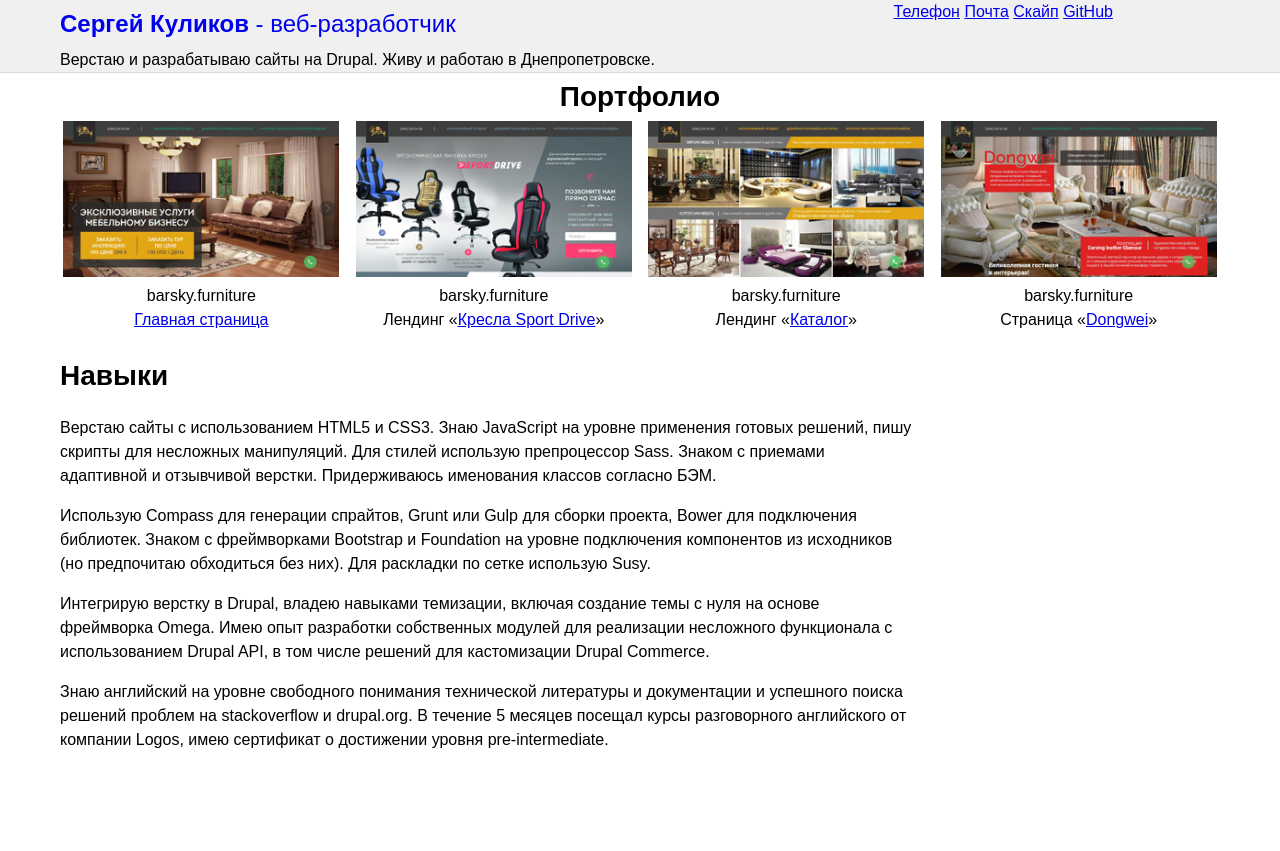
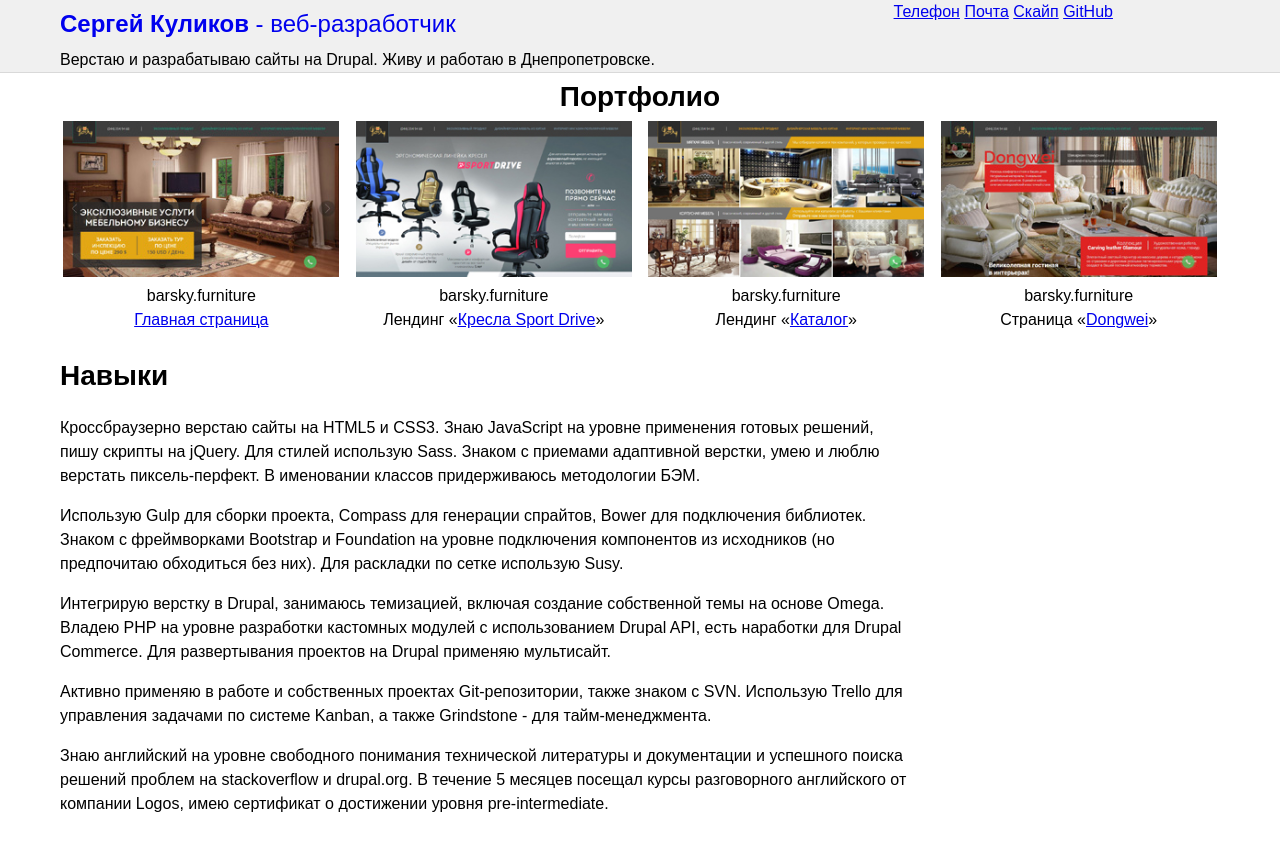
Before and after one commit to web-padawan/web-padawan.github.io, a Jekyll site: the page built from index.html, in a window 1280 px wide. Shown: the top 851 px of the page. Built offline with Jekyll 4.4.1, drawn with Linux system fonts in a browser that asks for light colours.

Commit message:
[mod] portfolio and skills - use as includes, some changes and styles

```diff
--- a/_includes/head.html
+++ b/_includes/head.html
@@ -6,6 +6,6 @@
     <title>{% if page.title %}{{ page.title }}{% else %}{{ site.title }}{% endif %}</title>
     <meta name="description" content="{{ site.description }}">
 
-    <link rel="stylesheet" href="{{ "/assets/css/app.css" | prepend: site.baseurl }}">
+    <link rel="stylesheet" href="{{ "/assets/css/app.min.css" | prepend: site.baseurl }}">
     <link rel="canonical" href="{{ page.url | replace:'index.html','' | prepend: site.baseurl | prepend: site.url }}">
 </head>
--- /dev/null
+++ b/_includes/portfolio.html
@@ -0,0 +1,37 @@
+  <div class="portfolio">
+
+    <h2 class="portfolio__title">Портфолио</h2>
+
+    <div class="portfolio-card">
+      <div class="portfolio-card__thumb">
+        <img src="/assets/images/portfolio/barsky_frontpage.jpg" alt="barsky.furniture: Главная страница" title="barsky.furniture: Главная страница">
+      </div>
+      <div class="portfolio-card__company">barsky.furniture</div>
+      <div class="portfolio-card__title"><a href="http://barsky.furniture" target="_blank">Главная страница</a></div>
+    </div>
+
+    <div class="portfolio-card">
+      <div class="portfolio-card__thumb">
+        <img src="/assets/images/portfolio/barsky_sportdrive.jpg" alt="barsky.furniture: Кресла Sport Drive" title="barsky.furniture: Кресла Sport Drive">
+      </div>
+      <div class="portfolio-card__company">barsky.furniture</div>
+      <div class="portfolio-card__title">Лендинг &laquo;<a href="http://barsky.furniture/goods/armchairs/sport_drive" target="_blank">Кресла Sport Drive</a>&raquo;</div>
+    </div>
+
+    <div class="portfolio-card">
+      <div class="portfolio-card__thumb">
+        <img src="/assets/images/portfolio/barsky_catalog.jpg" alt="barsky.furniture: Каталог" title="barsky.furniture: Каталог">
+      </div>
+      <div class="portfolio-card__company">barsky.furniture</div>
+      <div class="portfolio-card__title">Лендинг &laquo;<a href="http://barsky.furniture/catalog" target="_blank">Каталог</a>&raquo;</div>
+    </div>
+
+    <div class="portfolio-card">
+      <div class="portfolio-card__thumb">
+        <img src="/assets/images/portfolio/barsky_dongwei.jpg" alt="barsky.furniture: Dongwei" title="barsky.furniture: Dongwei">
+      </div>
+      <div class="portfolio-card__company">barsky.furniture</div>
+      <div class="portfolio-card__title">Страница &laquo;<a href="http://barsky.furniture/dongwei" target="_blank">Dongwei</a>&raquo;</div>
+    </div>
+
+  </div>
--- /dev/null
+++ b/_includes/skills.html
@@ -0,0 +1,8 @@
+  <div class="skills">
+    <h2>Навыки</h2>
+    <p>Кроссбраузерно верстаю сайты на HTML5 и CSS3. Знаю JavaScript на уровне применения готовых решений, пишу скрипты на jQuery. Для стилей использую Sass. Знаком с приемами адаптивной верстки, умею и люблю верстать пиксель-перфект. В именовании классов придерживаюсь методологии БЭМ.</p>
+    <p>Использую Gulp для сборки проекта, Compass для генерации спрайтов, Bower для подключения библиотек. Знаком с фреймворками Bootstrap и Foundation на уровне подключения компонентов из исходников (но предпочитаю обходиться без них). Для раскладки по сетке использую Susy.</p>
+    <p>Интегрирую верстку в Drupal, занимаюсь темизацией, включая создание собственной темы на основе Omega. Владею PHP на уровне разработки кастомных модулей с использованием Drupal API, есть наработки для Drupal Commerce. Для развертывания проектов на Drupal применяю мультисайт.</p>
+    <p>Активно применяю в работе и собственных проектах Git-репозитории, также знаком с SVN. Использую Trello для управления задачами по системе Kanban, а также Grindstone - для тайм-менеджмента.</p>
+    <p>Знаю английский на уровне свободного понимания технической литературы и документации и успешного поиска решений проблем на stackoverflow и drupal.org. В течение 5 месяцев посещал курсы разговорного английского от компании Logos, имею сертификат о достижении уровня pre-intermediate.</p>
+  </div>
--- a/assets/css/app.css
+++ b/assets/css/app.css
@@ -760,6 +760,7 @@
   }
 }
 .header__right {
+  padding-right: 20px;
   text-align: center;
 }
 @media (min-width: 960px) {
--- a/index.html
+++ b/index.html
@@ -2,48 +2,6 @@
 layout: default
 ---
 
-  <div class="portfolio">
+  {% include portfolio.html %}
 
-    <h2 class="portfolio__title">Портфолио</h2>
-
-    <div class="portfolio-card">
-      <div class="portfolio-card__thumb">
-        <img src="/assets/images/portfolio/barsky_frontpage.jpg" alt="barsky.furniture: Главная страница" title="barsky.furniture: Главная страница">
-      </div>
-      <div class="portfolio-card__company">barsky.furniture</div>
-      <div class="portfolio-card__title"><a href="http://barsky.furniture" target="_blank">Главная страница</a></div>
-    </div>
-
-    <div class="portfolio-card">
-      <div class="portfolio-card__thumb">
-        <img src="/assets/images/portfolio/barsky_sportdrive.jpg" alt="barsky.furniture: Кресла Sport Drive" title="barsky.furniture: Кресла Sport Drive">
-      </div>
-      <div class="portfolio-card__company">barsky.furniture</div>
-      <div class="portfolio-card__title">Лендинг &laquo;<a href="http://barsky.furniture/goods/armchairs/sport_drive" target="_blank">Кресла Sport Drive</a>&raquo;</div>
-    </div>
-
-    <div class="portfolio-card">
-      <div class="portfolio-card__thumb">
-        <img src="/assets/images/portfolio/barsky_catalog.jpg" alt="barsky.furniture: Каталог" title="barsky.furniture: Каталог">
-      </div>
-      <div class="portfolio-card__company">barsky.furniture</div>
-      <div class="portfolio-card__title">Лендинг &laquo;<a href="http://barsky.furniture/catalog" target="_blank">Каталог</a>&raquo;</div>
-    </div>
-
-    <div class="portfolio-card">
-      <div class="portfolio-card__thumb">
-        <img src="/assets/images/portfolio/barsky_dongwei.jpg" alt="barsky.furniture: Dongwei" title="barsky.furniture: Dongwei">
-      </div>
-      <div class="portfolio-card__company">barsky.furniture</div>
-      <div class="portfolio-card__title">Страница &laquo;<a href="http://barsky.furniture/dongwei" target="_blank">Dongwei</a>&raquo;</div>
-    </div>
-
-  </div>
-
-  <div class="skills">
-    <h2>Навыки</h2>
-    <p>Верстаю сайты с использованием HTML5 и CSS3. Знаю JavaScript на уровне применения готовых решений, пишу скрипты для несложных манипуляций. Для стилей использую препроцессор Sass. Знаком с приемами адаптивной и отзывчивой верстки. Придерживаюсь именования классов согласно БЭМ.</p>
-    <p>Использую Compass для генерации спрайтов, Grunt или Gulp для сборки проекта, Bower для подключения библиотек. Знаком с фреймворками Bootstrap и Foundation на уровне подключения компонентов из исходников (но предпочитаю обходиться без них). Для раскладки по сетке использую Susy.</p>
-    <p>Интегрирую верстку в Drupal, владею навыками темизации, включая создание темы с нуля на основе фреймворка Omega. Имею опыт разработки собственных модулей для реализации несложного функционала с использованием Drupal API, в том числе решений для кастомизации Drupal Commerce.</p>
-    <p>Знаю английский на уровне свободного понимания технической литературы и документации и успешного поиска решений проблем на stackoverflow и drupal.org. В течение 5 месяцев посещал курсы разговорного английского от компании Logos, имею сертификат о достижении уровня pre-intermediate.</p>
-  </div>
+  {% include skills.html %}
--- a/sass/layout/_header.scss
+++ b/sass/layout/_header.scss
@@ -13,6 +13,7 @@
   }
 
   &__right {
+    padding-right: 20px;
     text-align: center;
 
     @include breakpoint ($md) {
```
Also changed, not shown: assets/css/app.min.css (added).
